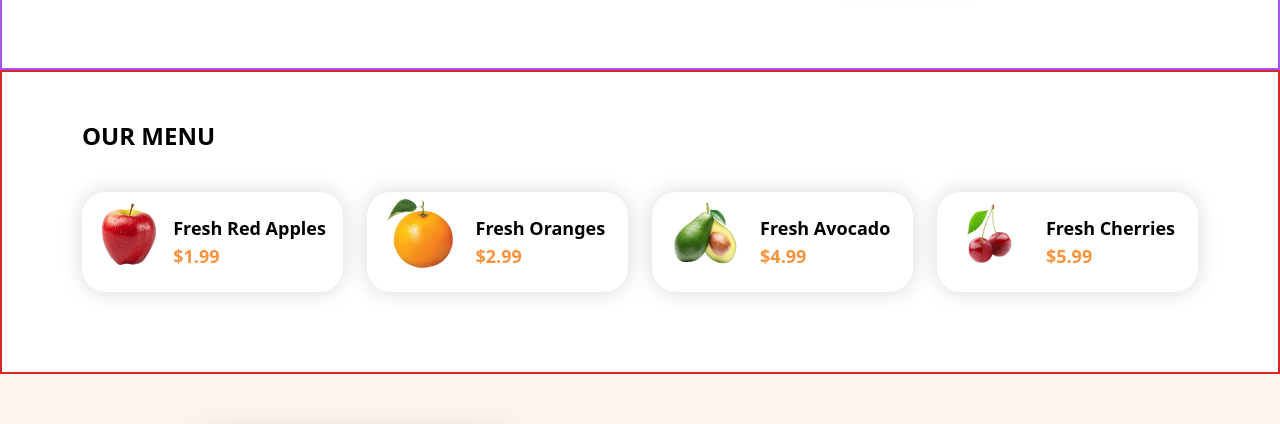
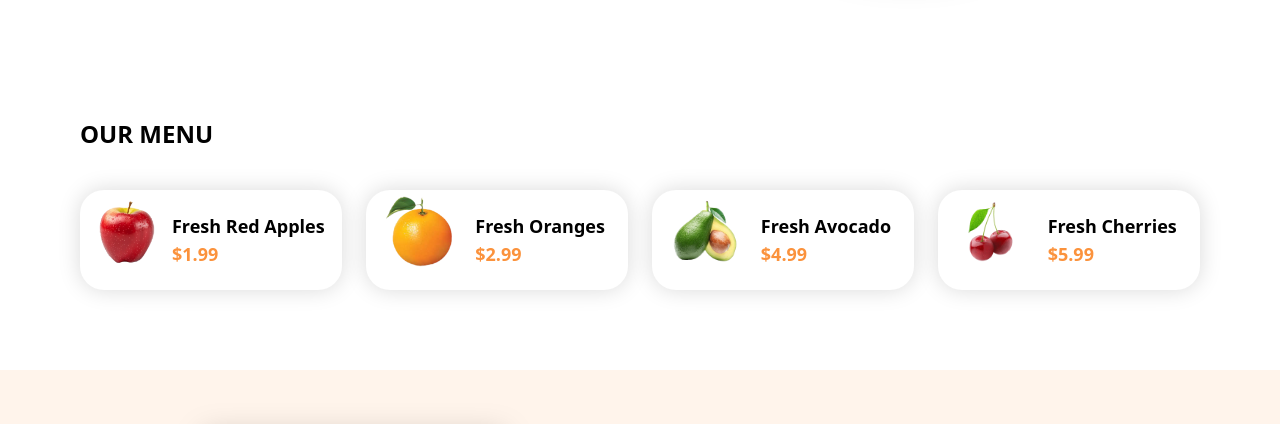
Before and after one commit to septianadip17/slicing-exercise-part5, a React app: page / in a window 1280 px wide. Shown: the part 652-1076 px from the top of the page. Built offline with nearby package versions, Linux system fonts and the light colour scheme; grey boxes are pictures that could not be loaded; the HTML template or start-up script is replaced by a standard one; a web font is replaced by a local one.

Commit message:
border end

```diff
--- a/src/components/Hero/Hero.jsx
+++ b/src/components/Hero/Hero.jsx
@@ -8,7 +8,7 @@ import { FadeRight } from "../../utility/animation";
 const Hero = () => {
   return (
     <section>
-      <div className="container grid grid-cols-1 md:grid-cols-2 min-h-[650px] relative border-2 border-purple-500">
+      <div className="container grid grid-cols-1 md:grid-cols-2 min-h-[650px] relative">
         {/* Brand Info */}
         <div className="flex flex-col justify-center py-14 md:py-0 relative z-10">
           <div className="text-center md:text-left space-y-6 lg:max-w-[400px]">
--- a/src/components/Menus/Menus.jsx
+++ b/src/components/Menus/Menus.jsx
@@ -44,7 +44,7 @@ const MenuData = [
 const Menus = () => {
   return (
     <section>
-      <div className="container pt-12 pb-20 border-2 border-red-600">
+      <div className="container pt-12 pb-20 ">
         <motion.h1
           initial={{ opacity: 0, x: -200 }}
           whileInView={{ opacity: 1, x: 0 }}
```
